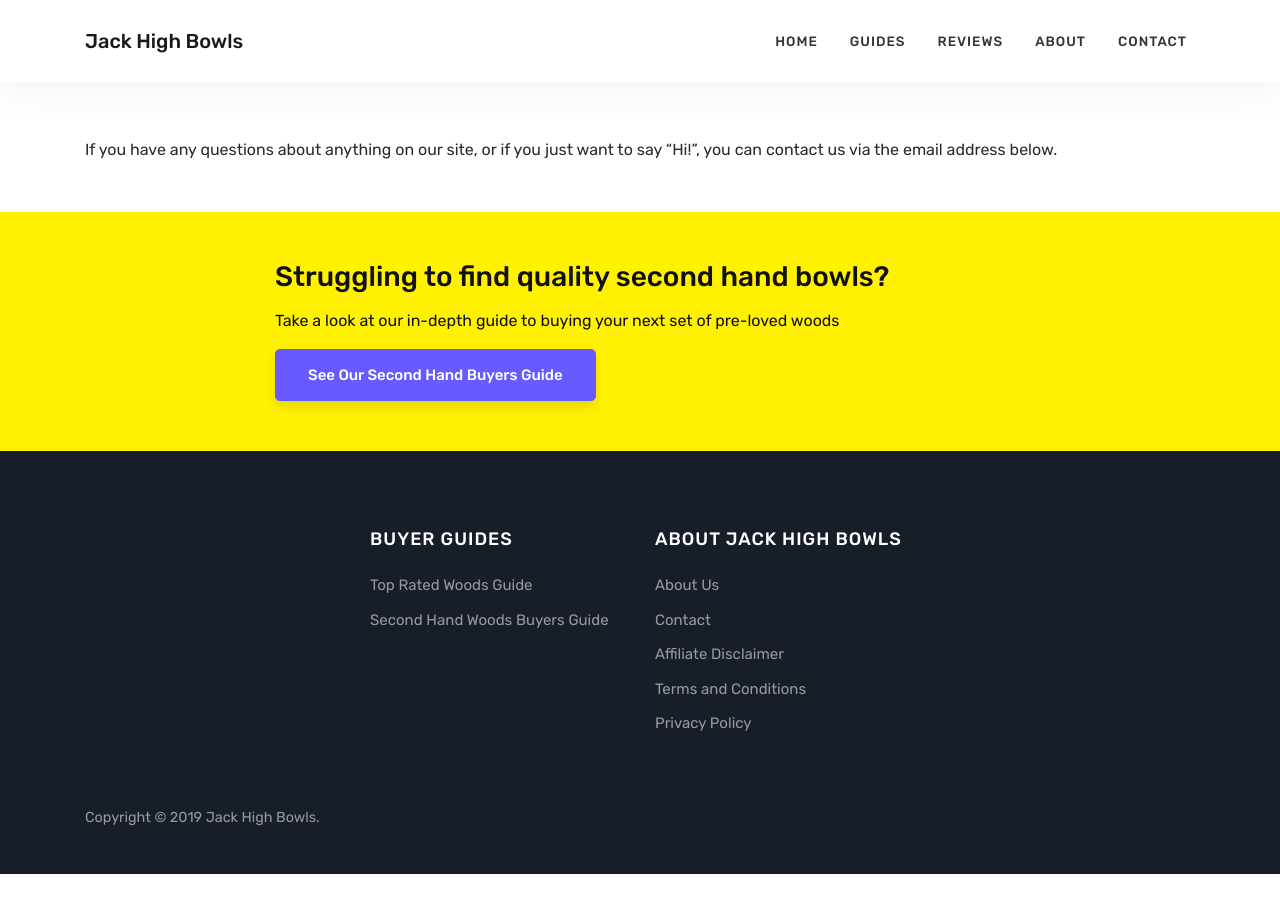
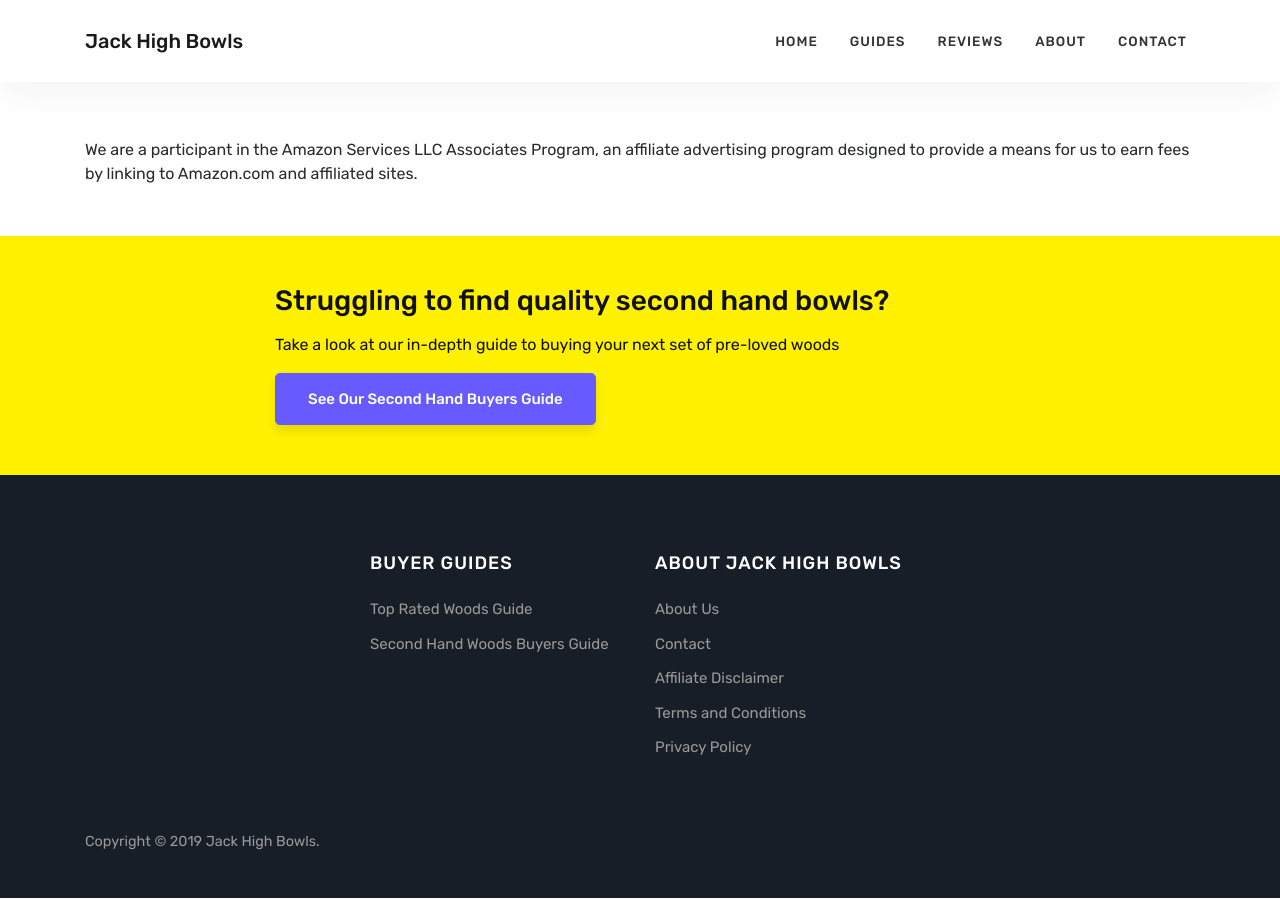
Before and after one commit to krussll/etsysimplicity, a Jekyll site: the page built from affiliate-disclaimer.md, in a window 1280 px wide. Built offline with Jekyll 4.4.1, drawn with Linux system fonts in a browser that asks for light colours; nearby versions of some CDN libraries.

Commit message:
Update affiliate-disclaimer.md

```diff
--- a/affiliate-disclaimer.md
+++ b/affiliate-disclaimer.md
@@ -1,6 +1,6 @@
 ---
 layout: default
-title: Contact Us
+title: Disclaimer for Amazon Associates
 ---
 
-If you have any questions about anything on our site, or if you just want to say “Hi!”, you can contact us via the email address below.
+We are a participant in the Amazon Services LLC Associates Program, an affiliate advertising program designed to provide a means for us to earn fees by linking to Amazon.com and affiliated sites.
```
